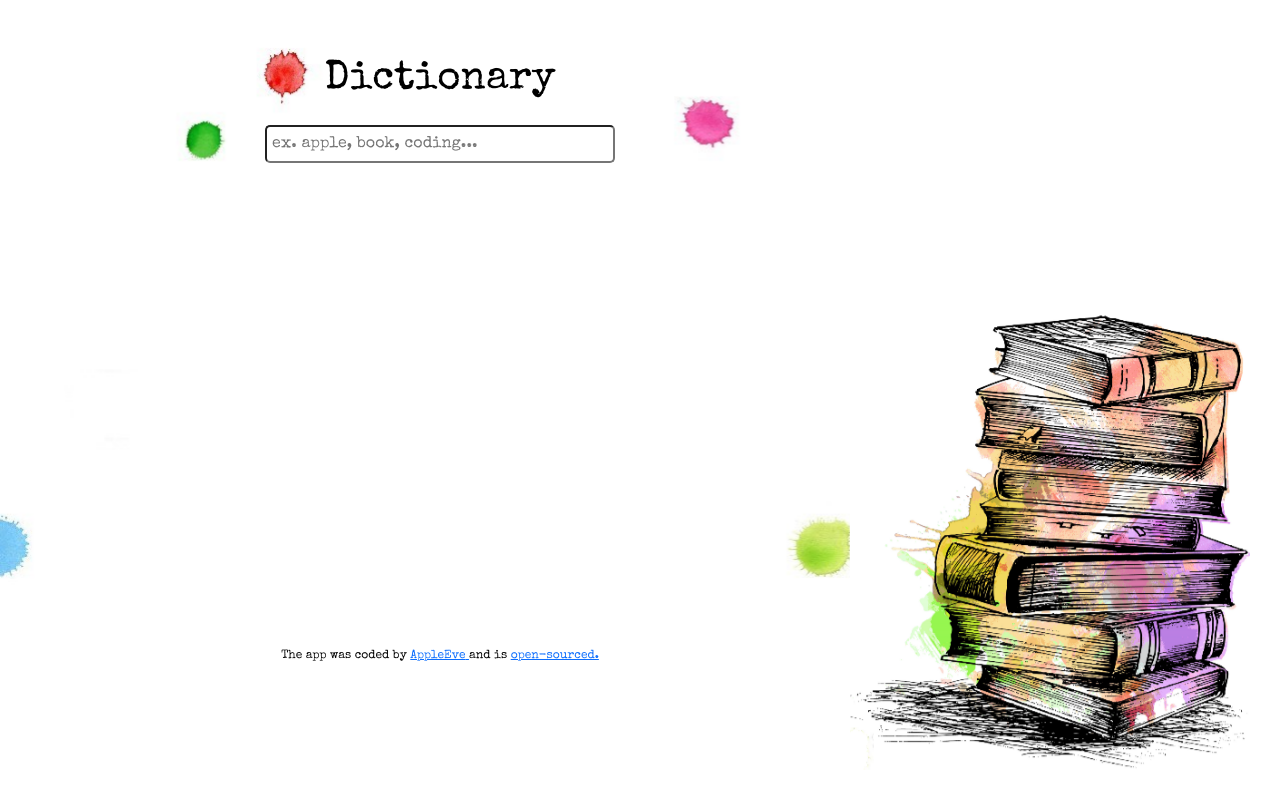
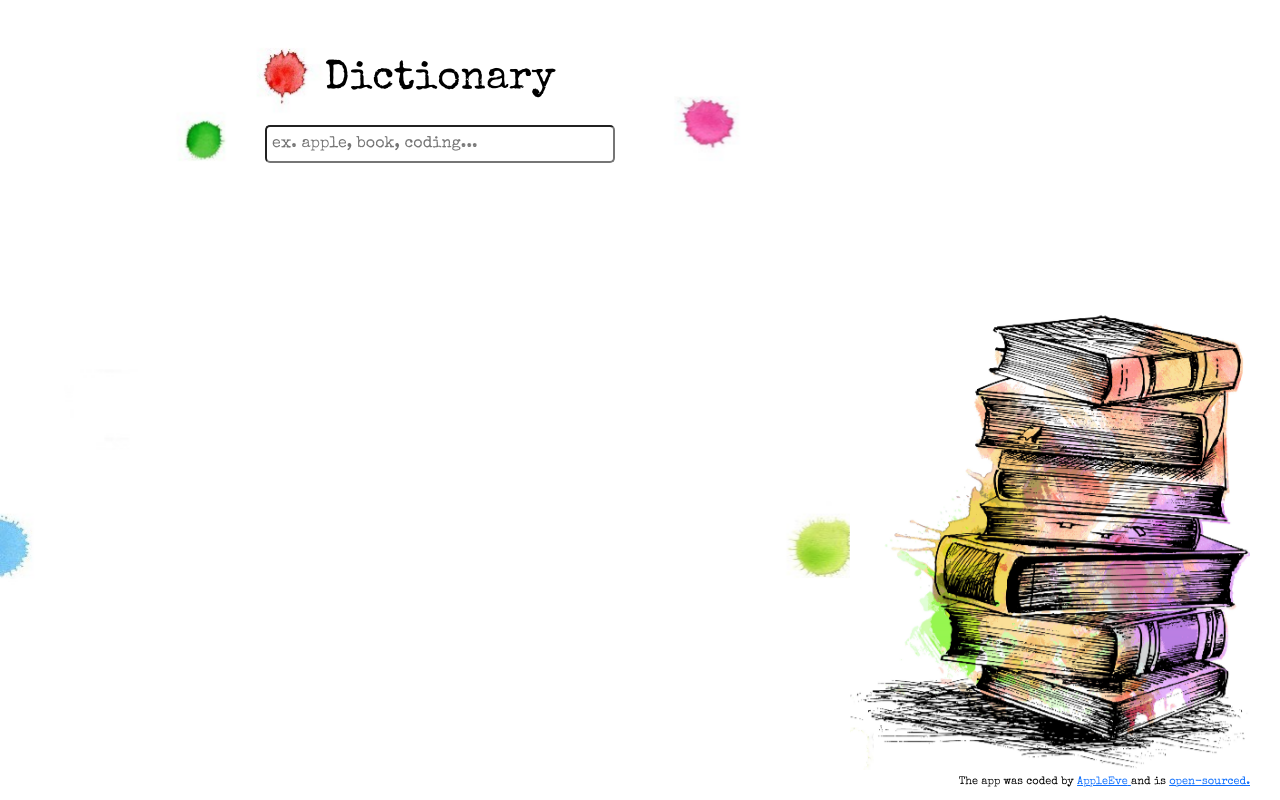
Before and after one commit to AppleEve/Dictionary_React_App, a React (Create React App) app: page / in a window 1280 px wide. Built offline with nearby package versions, Linux system fonts and the light colour scheme.

Commit message:
CSS styling for big screens

```diff
--- a/src/App.css
+++ b/src/App.css
@@ -6,7 +6,7 @@
 
 .App .component {
   padding: 50px;
-  max-width: 900px;
+  max-width: 1000px;
   max-height: 700px;
   margin: 0 auto;
   margin-right: 400px;
@@ -18,8 +18,10 @@
 }
 
 .App footer {
-  font-size: 12px;
-  margin-top: 50px;
+  font-size: 11px;
+  position: fixed;
+  bottom: 10px;
+  right: 30px;
 }
 
 .App .bookImage {
--- a/src/Photos.css
+++ b/src/Photos.css
@@ -1,5 +1,7 @@
 .Photos {
   margin-top: 15px;
+  max-width: 700px;
+  margin: 15px auto 0;
 }
 
 .photo {
--- a/src/Results.css
+++ b/src/Results.css
@@ -1,6 +1,6 @@
 .Results {
   margin: 15px;
-  height: 400px;
+  height: 250px;
   overflow: auto;
   font-size: 13px;
   text-align: justify;
```
